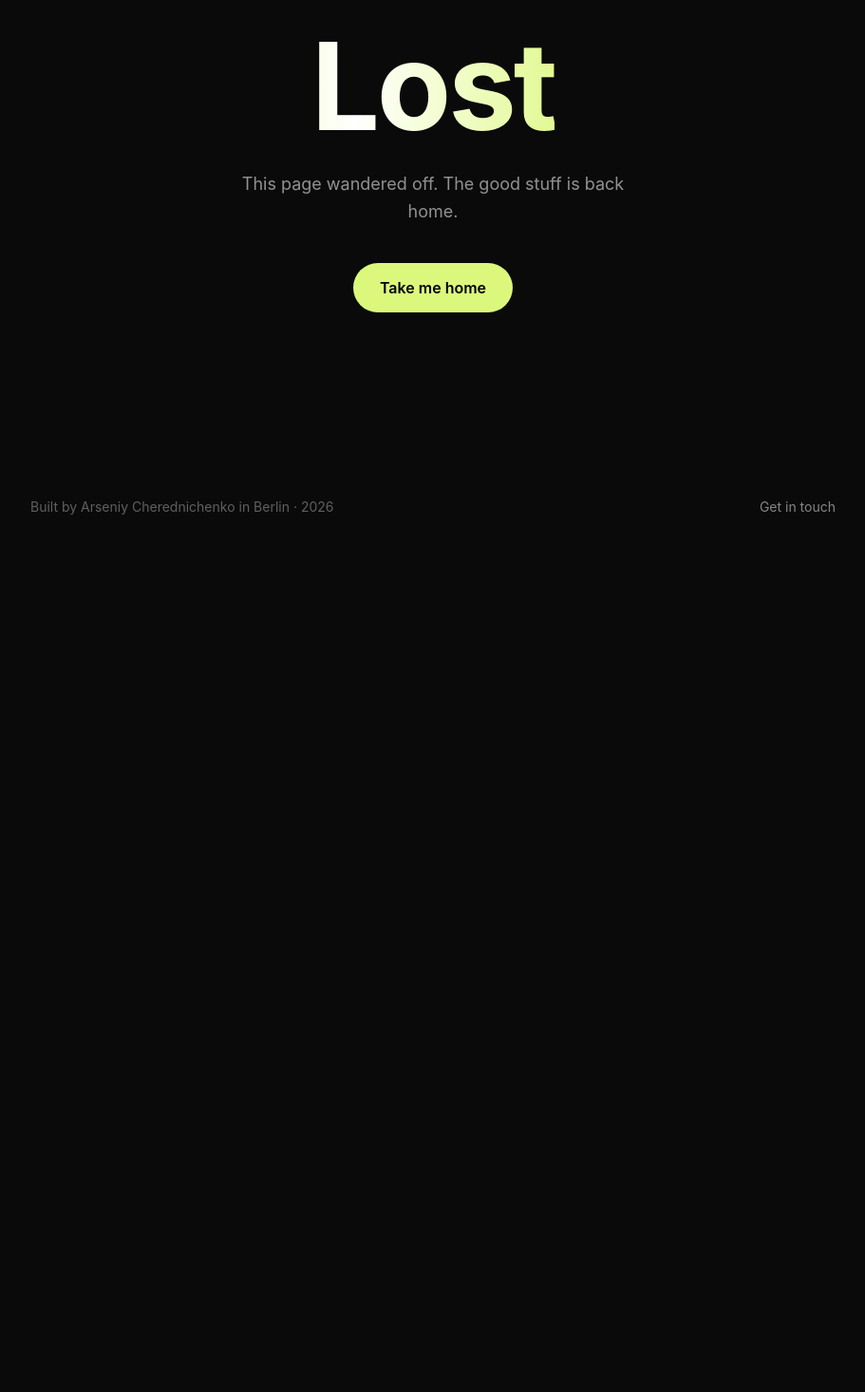
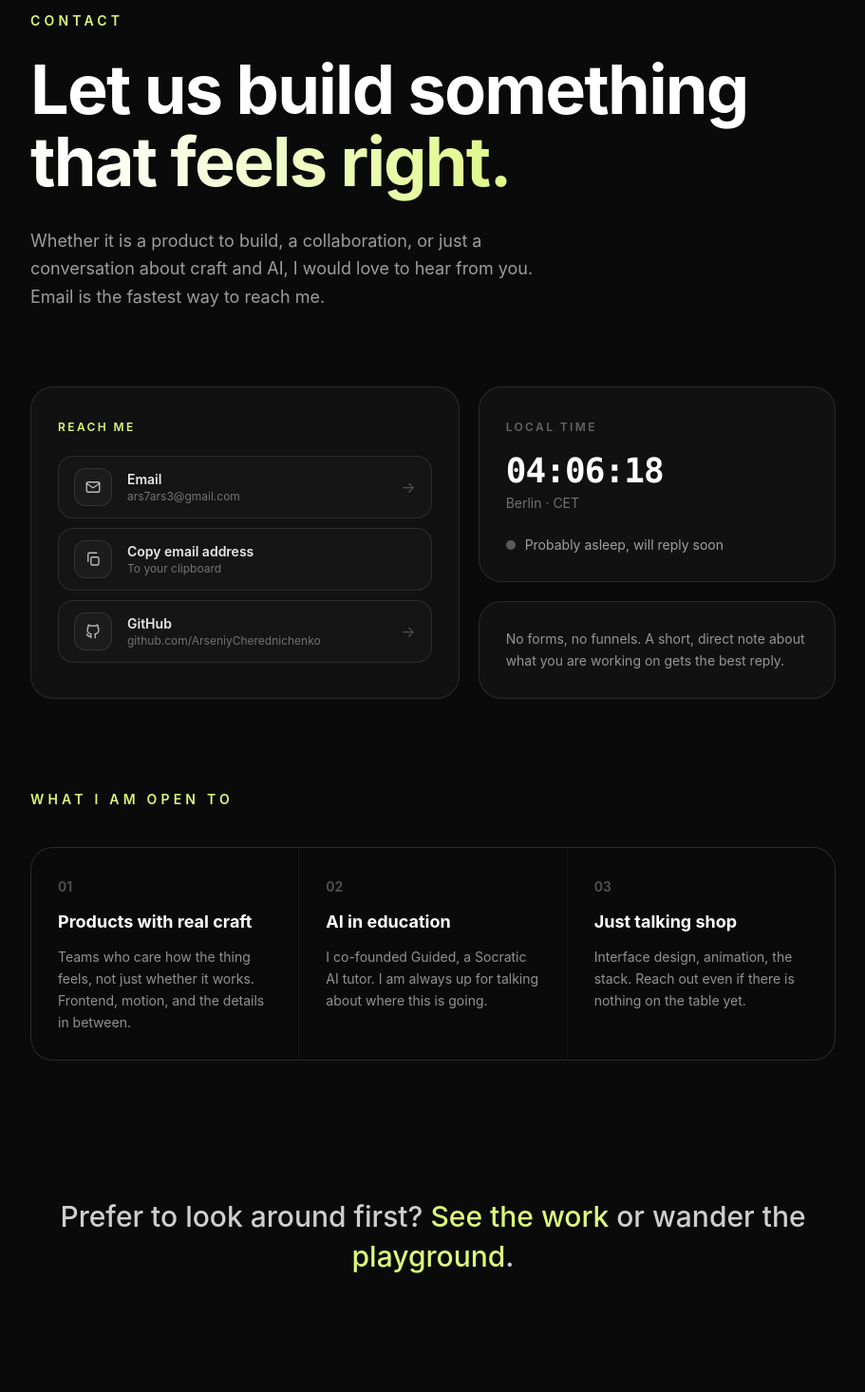
Before and after one commit to ArseniyCherednichenko/portfolio, a React (Vite) app: page /contact in a window 1280 px wide. Before the commit this address had no page. Shown: the part 164-1630 px from the top of the page at 95% size, without its empty margins (184-1095 px from the left). Before the commit the page ends 800 px from the top, so only its background shows below. Built offline with nearby package versions, Linux system fonts and the light colour scheme.

Commit message:
Add deep-linkable /contact page: channels, live Berlin clock, what I'm open to

```diff
--- a/src/App.tsx
+++ b/src/App.tsx
@@ -5,6 +5,7 @@ import About from './pages/About'
 import Work from './pages/Work'
 import Playground from './pages/Playground'
 import WorkDetail from './pages/WorkDetail'
+import Contact from './pages/Contact'
 import NotFound from './pages/NotFound'
 
 export default function App() {
@@ -16,6 +17,7 @@ export default function App() {
         <Route path="work" element={<Work />} />
         <Route path="playground" element={<Playground />} />
         <Route path="work/:slug" element={<WorkDetail />} />
+        <Route path="contact" element={<Contact />} />
         <Route path="*" element={<NotFound />} />
       </Route>
     </Routes>
--- /dev/null
+++ b/src/pages/Contact.tsx
@@ -0,0 +1,178 @@
+import { useEffect, useState } from 'react'
+import { motion, useReducedMotion } from 'framer-motion'
+import { Link } from 'react-router-dom'
+import { Reveal } from '../components/Reveal'
+import { Eyebrow } from '../components/Eyebrow'
+import { GradientText } from '../components/GradientText'
+import { ChannelList } from '../components/ChannelList'
+import { SpotlightCard } from '../components/SpotlightCard'
+
+const EASE = [0.16, 1, 0.3, 1] as const
+
+// Honest list of the kinds of conversations I actually welcome. Not a service
+// menu, not fabricated clients — just what I'm into right now.
+const OPEN_TO: ReadonlyArray<{ title: string; body: string }> = [
+  {
+    title: 'Products with real craft',
+    body: 'Teams who care how the thing feels, not just whether it works. Frontend, motion, and the details in between.',
+  },
+  {
+    title: 'AI in education',
+    body: 'I co-founded Guided, a Socratic AI tutor. I am always up for talking about where this is going.',
+  },
+  {
+    title: 'Just talking shop',
+    body: 'Interface design, animation, the stack. Reach out even if there is nothing on the table yet.',
+  },
+]
+
+// Live local time in Berlin, so the page feels present rather than static.
+function useBerlinTime() {
+  const [now, setNow] = useState(() => new Date())
+  useEffect(() => {
+    const id = window.setInterval(() => setNow(new Date()), 1000)
+    return () => window.clearInterval(id)
+  }, [])
+  const time = new Intl.DateTimeFormat('en-GB', {
+    hour: '2-digit',
+    minute: '2-digit',
+    second: '2-digit',
+    timeZone: 'Europe/Berlin',
+    hour12: false,
+  }).format(now)
+  const hour = Number(
+    new Intl.DateTimeFormat('en-GB', { hour: '2-digit', hour12: false, timeZone: 'Europe/Berlin' }).format(now),
+  )
+  // A soft sense of whether a reply is likely soon, never a hard promise.
+  const awake = hour >= 8 && hour < 24
+  return { time, awake }
+}
+
+export default function Contact() {
+  const reduce = useReducedMotion()
+  const { time, awake } = useBerlinTime()
+
+  return (
+    <>
+      {/* HEADER */}
+      <header className="mx-auto w-full max-w-4xl px-6 pb-12 pt-36 sm:pt-44">
+        <motion.div
+          initial={{ opacity: 0, y: 16 }}
+          animate={{ opacity: 1, y: 0 }}
+          transition={{ duration: 0.6, ease: EASE }}
+        >
+          <Eyebrow>Contact</Eyebrow>
+        </motion.div>
+        <motion.h1
+          initial={{ opacity: 0, y: 24 }}
+          animate={{ opacity: 1, y: 0 }}
+          transition={{ duration: 0.7, delay: 0.05, ease: EASE }}
+          className="mt-6 text-5xl font-bold leading-[1.05] tracking-tight sm:text-7xl"
+        >
+          Let us build something <GradientText>that feels right.</GradientText>
+        </motion.h1>
+        <motion.p
+          initial={{ opacity: 0, y: 24 }}
+          animate={{ opacity: 1, y: 0 }}
+          transition={{ duration: 0.7, delay: 0.15, ease: EASE }}
+          className="mt-8 max-w-xl text-lg leading-relaxed text-white/60"
+        >
+          Whether it is a product to build, a collaboration, or just a conversation about craft and
+          AI, I would love to hear from you. Email is the fastest way to reach me.
+        </motion.p>
+      </header>
+
+      {/* CHANNELS + AVAILABILITY */}
+      <section className="mx-auto grid w-full max-w-4xl gap-5 px-6 py-8 md:grid-cols-[1.2fr_1fr]">
+        <Reveal>
+          <SpotlightCard className="h-full">
+            <div className="p-6 sm:p-7">
+              <span className="text-xs font-semibold uppercase tracking-[0.2em] text-[#DCF87C]">
+                Reach me
+              </span>
+              <div className="mt-5">
+                <ChannelList />
+              </div>
+            </div>
+          </SpotlightCard>
+        </Reveal>
+
+        <Reveal delay={0.08}>
+          <div className="flex h-full flex-col gap-5">
+            <SpotlightCard className="flex-1">
+              <div className="flex h-full flex-col justify-between p-6 sm:p-7">
+                <div>
+                  <span className="text-xs font-semibold uppercase tracking-[0.2em] text-white/35">
+                    Local time
+                  </span>
+                  <p className="mt-4 font-mono text-4xl font-semibold tabular-nums tracking-tight">
+                    {time}
+                  </p>
+                  <p className="mt-1 text-sm text-white/40">Berlin · CET</p>
+                </div>
+                <div className="mt-6 flex items-center gap-2.5">
+                  <span className="relative flex h-2.5 w-2.5">
+                    {!reduce && awake && (
+                      <span className="absolute inline-flex h-full w-full animate-ping rounded-full bg-[#DCF87C]/70" />
+                    )}
+                    <span
+                      className={`relative inline-flex h-2.5 w-2.5 rounded-full ${
+                        awake ? 'bg-[#DCF87C]' : 'bg-white/30'
+                      }`}
+                    />
+                  </span>
+                  <span className="text-sm text-white/60">
+                    {awake ? 'Likely around and replying' : 'Probably asleep, will reply soon'}
+                  </span>
+                </div>
+              </div>
+            </SpotlightCard>
+            <SpotlightCard>
+              <div className="p-6 sm:p-7">
+                <p className="text-sm leading-relaxed text-white/55">
+                  No forms, no funnels. A short, direct note about what you are working on gets the
+                  best reply.
+                </p>
+              </div>
+            </SpotlightCard>
+          </div>
+        </Reveal>
+      </section>
+
+      {/* OPEN TO */}
+      <section className="mx-auto w-full max-w-4xl px-6 py-16">
+        <Reveal>
+          <Eyebrow>What I am open to</Eyebrow>
+        </Reveal>
+        <div className="mt-10 grid gap-px overflow-hidden rounded-3xl border border-white/10 bg-white/[0.04] sm:grid-cols-3">
+          {OPEN_TO.map((item, i) => (
+            <Reveal key={item.title} delay={i * 0.06}>
+              <div className="h-full bg-[#0A0A0A] p-7 transition-colors hover:bg-white/[0.02]">
+                <span className="text-sm font-semibold text-white/30">0{i + 1}</span>
+                <h3 className="mt-3 text-lg font-bold">{item.title}</h3>
+                <p className="mt-3 text-sm leading-relaxed text-white/55">{item.body}</p>
+              </div>
+            </Reveal>
+          ))}
+        </div>
+      </section>
+
+      {/* CLOSING */}
+      <section className="mx-auto w-full max-w-4xl px-6 py-20 text-center">
+        <Reveal>
+          <p className="text-2xl font-medium leading-snug text-white/80 sm:text-3xl">
+            Prefer to look around first?{' '}
+            <Link to="/work" className="text-[#DCF87C] underline-offset-4 hover:underline">
+              See the work
+            </Link>{' '}
+            or wander the{' '}
+            <Link to="/playground" className="text-[#DCF87C] underline-offset-4 hover:underline">
+              playground
+            </Link>
+            .
+          </p>
+        </Reveal>
+      </section>
+    </>
+  )
+}
```
